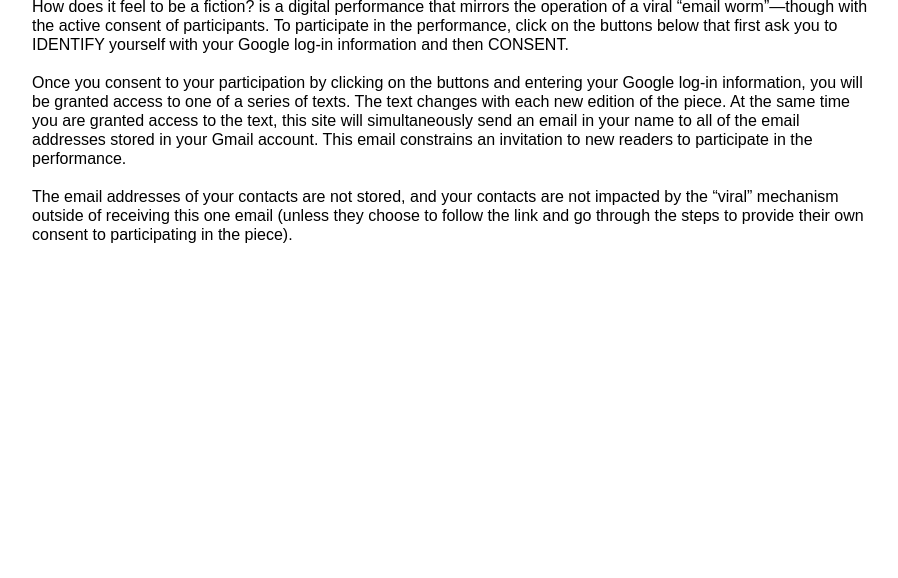
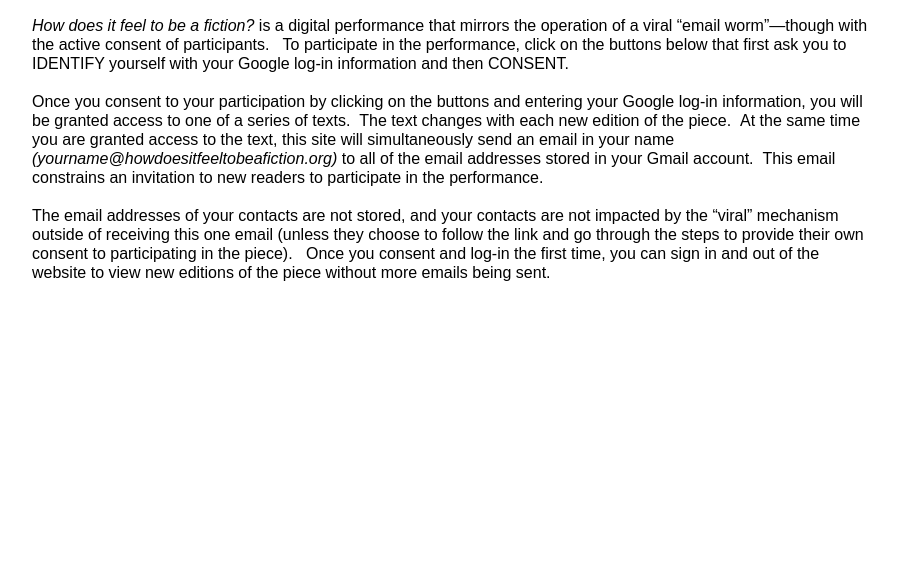
Before and after one commit to makslevental/aliza_bot, a plain HTML site: page static/index.html in a window 1280 px wide. Shown: the part 222-800 px from the top of the page, without its empty margins (188-1086 px from the left). Drawn offline with nearby package versions, Linux system fonts and the light colour scheme.

Commit message:
warning and italicsˆ

```diff
--- a/static/index.html
+++ b/static/index.html
@@ -97,28 +97,32 @@
         </div>
         <div id="g-ai0-2" class="g-Layer_1 g-aiAbs"
              style="top:24.4792%;left:19.3997%; height: 500px; overflow-y: auto;">
+            <p> </p>
+            <p><i>Please read the following carefully</i></p>
             <p>&nbsp;</p>
-            <p>How does it feel to be a fiction? is a digital performance that
+            <p><i>How does it feel to be a fiction?</i> is a digital performance that
                 mirrors the operation of a viral &ldquo;email worm&rdquo;&mdash;though
-                with the active consent of participants. To participate in the
+                with the active consent of participants.&nbsp;&nbsp;
+                To participate in the
                 performance, click on the buttons below that first ask you to
                 IDENTIFY yourself with your Google log-in information and then
                 CONSENT. </p>
             <p>&nbsp;</p>
             <p>Once you consent to your participation by clicking on the buttons
                 and entering your Google log-in information, you will be granted
-                access to one of a series of texts. The text changes with each
-                new edition of the piece. At the same time you are granted
+                access to one of a series of texts.&nbsp;&nbsp;The text changes with each
+                new edition of the piece.&nbsp;&nbsp;At the same time you are granted
                 access to the text, this site will simultaneously send an email
-                in your name to all of the email addresses stored in your Gmail
-                account. This email constrains an invitation to new readers to
-                participate in the performance. </p>
+                in your name <i>(yourname@howdoesitfeeltobeafiction.org) </i> to all of the email addresses stored in your Gmail
+                account.&nbsp;&nbsp;This email constrains an invitation to new readers to
+                participate in the performance.</p>
             <p>&nbsp;</p>
             <p>The email addresses of your contacts are not stored, and your
                 contacts are not impacted by the &ldquo;viral&rdquo; mechanism
                 outside of receiving this one email (unless they choose to
                 follow the link and go through the steps to provide their own
-                consent to participating in the piece). </p>
+                consent to participating in the piece).&nbsp;&nbsp; Once you consent and log-in the first time, you can sign in and out of the website to view new editions of the piece without more emails being sent.
+            </p>
             <p>&nbsp;</p>
         </div>
         <div style="margin: 0 auto;">
```
